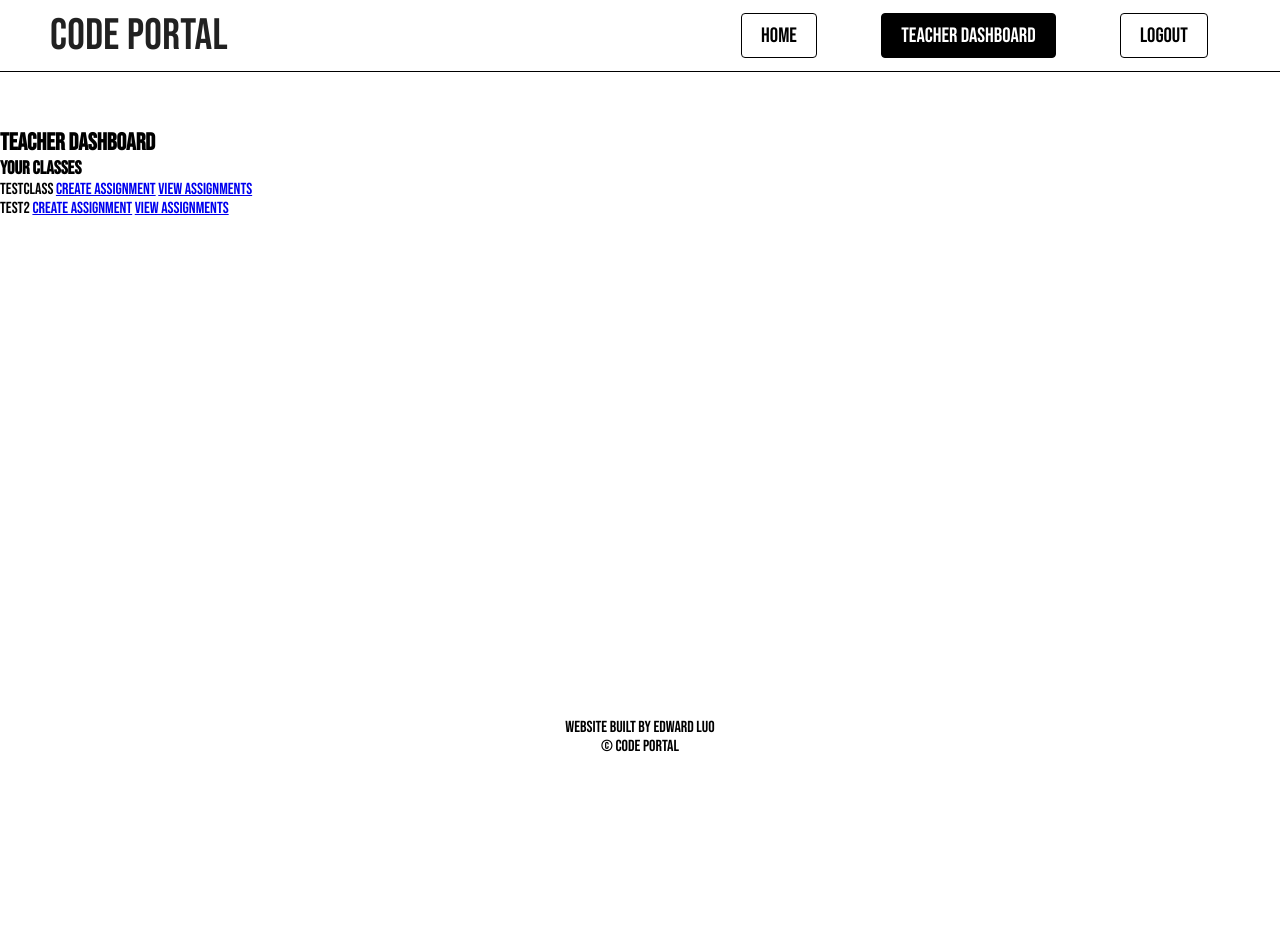
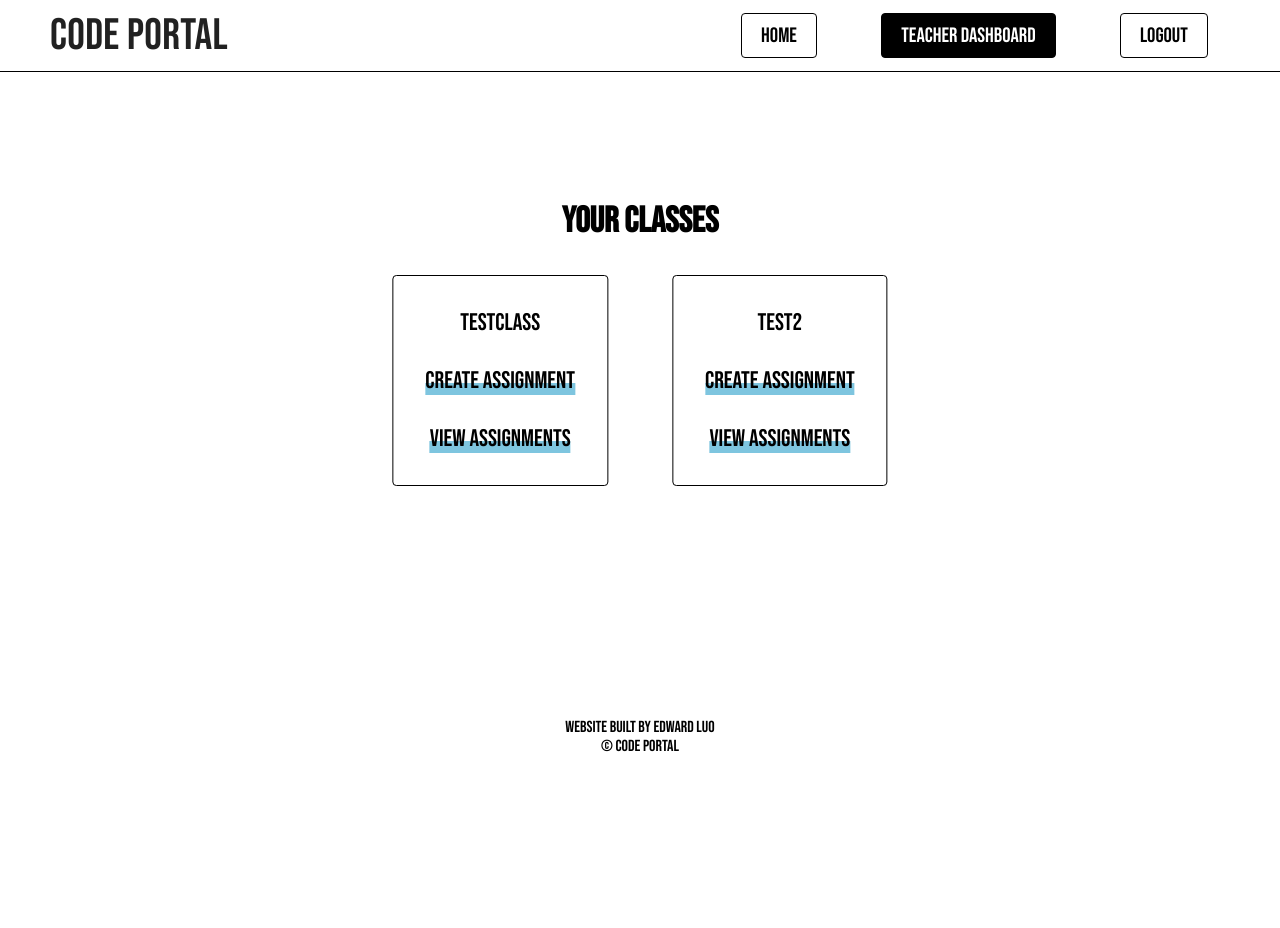
Before and after one commit to EdwardLuoJihan/googleclassroomforcodeclone, a Flask app: page /teacher_dashboard in a window 1280 px wide. Before the commit the page ends 752 px from the top, so only its background shows below. Run offline with Flask 3, Linux system fonts and the light colour scheme; a user stored in the database is signed in.

Commit message:
more css

```diff
--- a/static/css/base.css
+++ b/static/css/base.css
@@ -7,9 +7,35 @@
 
 /* CSS Reset */
 * {
+    font-family: "Bebas Neue", sans-serif;
     margin: 0;
     padding: 0;
     box-sizing: border-box;
+}
+
+textarea  {
+    font-family: 'Roboto';
+    border: 0.08rem solid black;
+    outline: none;
+    border-radius: 4px;
+    resize: none;
+    padding: 1.3rem;
+}
+
+input[type=text] {
+    font-family: "Roboto";
+    border: 0.08rem solid black;
+    outline: none;
+    border-radius: 4px;
+    padding: .7em;
+}
+
+input[type=date] {
+    letter-spacing: 2px;
+    border: 0.08rem solid black;
+    outline: none;
+    border-radius: 4px;
+    padding: .7em;
 }
 
 html, body {
@@ -19,7 +45,30 @@ html, body {
     font-family: "Bebas Neue", sans-serif;
     font-weight: 400;
     font-style: normal;
-    overflow: hidden;
+    /* overflow: hidden; */
+}
+
+.link {
+    color: black;
+    text-decoration: none;
+    position: relative;
+    font-size: 1.5rem;
+}
+
+.link::before {
+    content: '';
+    background-color: hsla(196, 61%, 58%, .75);
+    position: absolute;
+    left: 0;
+    bottom: 0;
+    width: 100%;
+    height: 40%;
+    z-index: -1;
+    transition: all cubic-bezier(.4,0,.2,1) .24s;
+}
+
+.link:hover::before {
+    height: 100%;
 }
 
 /* Navigation bar styles */
@@ -39,7 +88,7 @@ html, body {
 }
 
 .flashes {
-    font-size: 1.5rem;
+    font-size: 1.2rem;
     border-radius: 4px;
     /* border: .08rem solid black; */
     padding: .5rem 1.2rem;
@@ -99,6 +148,15 @@ main {
     font-size: 1.5rem;
 }
 
+.center-container {
+    position: absolute;
+    top: 50%;
+    left: 50%;
+    transform: translate(-50%, -50%);
+    text-align: center;
+    font-size: 1.5rem;
+}
+
 footer {
     position: absolute;
     bottom: 2%;
@@ -106,3 +164,49 @@ footer {
     transform: translate(-50%, -50%);
     text-align: center;
 }
+
+
+.teacher-dashboard {
+    bottom: 0%;
+}
+
+.teacher-dashboard .box-container {
+    display: flex;
+
+}
+
+.teacher-dashboard .box {
+    padding: 2rem;
+    border: .08rem solid black;
+    border-radius: 4px;
+    margin: 2rem;
+}
+
+.create-assignment form div {
+    margin: .7rem;
+}
+
+.create-assignment form input[type=submit] {
+    background: white;
+    border-radius: 4px;
+    border: 0.08rem solid black;
+    padding: .5rem;
+    margin-top: .7rem;
+    cursor: pointer;
+    font-size: 1.2rem;
+    transition: all cubic-bezier(.4,0,.2,1) .24s;
+}
+
+.create-assignment form input[type=submit]:hover {
+    background-color: black;
+    color: white;
+}
+
+.create-assignment h2 {
+    font-size: 1.75rem;
+}
+
+.create-assignment h2 span {
+    font-style: italic;
+    background:rgba(255, 247, 0, 0.706)
+}
--- a/templates/create_assignment.html
+++ b/templates/create_assignment.html
@@ -1,7 +1,8 @@
 {% extends "base.html" %}
 
 {% block content %}
-    <h1>Create Assignment for Class: {{ class_.name }}</h1>
+<div class="center-container create-assignment">
+    <h2>Create Assignment for Class: <span>{{ class_.class_code }}</span></h2>
     <form method="POST" action="">
         {{ form.hidden_tag() }}
         <div>
@@ -25,8 +26,9 @@
                 <span class="text-danger">{{ error }}</span><br>
             {% endfor %}
         </div>
-        <div>
+        <div class="submitbtn">
             {{ form.submit() }}
         </div>
     </form>
+    </div>
 {% endblock %}
--- a/templates/teacher_dashboard.html
+++ b/templates/teacher_dashboard.html
@@ -1,14 +1,17 @@
 {% extends "base.html" %}
 {% block content %}
-    <h2>Teacher Dashboard</h2>
-    <h3>Your Classes</h3>
-    <ul>
+<div class="center-container teacher-dashboard">
+    <h2>Your Classes</h2>
+    <div class="box-container">
         {% for class_ in classes %}
-            <li>
-                {{ class_.class_code }}
-                <a href="{{ url_for('create_assignment', class_id=class_.id) }}">Create Assignment</a>
-                <a href="{{ url_for('view_assignments', class_id=class_.id) }}">View Assignments</a>
-            </li>
+            <div class="box">
+                <p>{{ class_.class_code }}</p>
+                <br>
+                <a class="link" href="{{ url_for('create_assignment', class_id=class_.id) }}">Create Assignment</a>
+                <br><br>
+                <a class='link' href="{{ url_for('view_assignments', class_id=class_.id) }}">View Assignments</a>
+            </div>
         {% endfor %}
-    </ul>
+        </div>
+</div>
 {% endblock %}
```
Also changed, not shown: templates/index.html (+9 -1 lines), instance/site.db.
